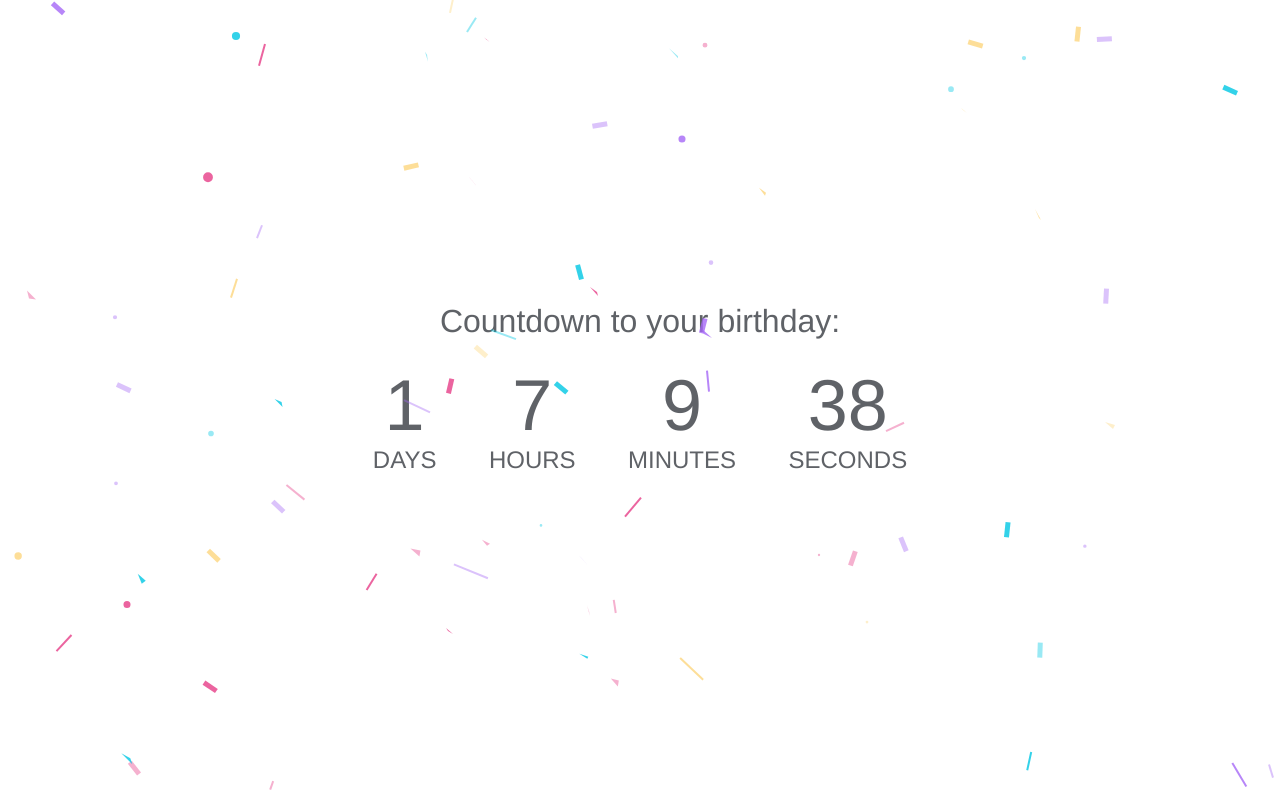
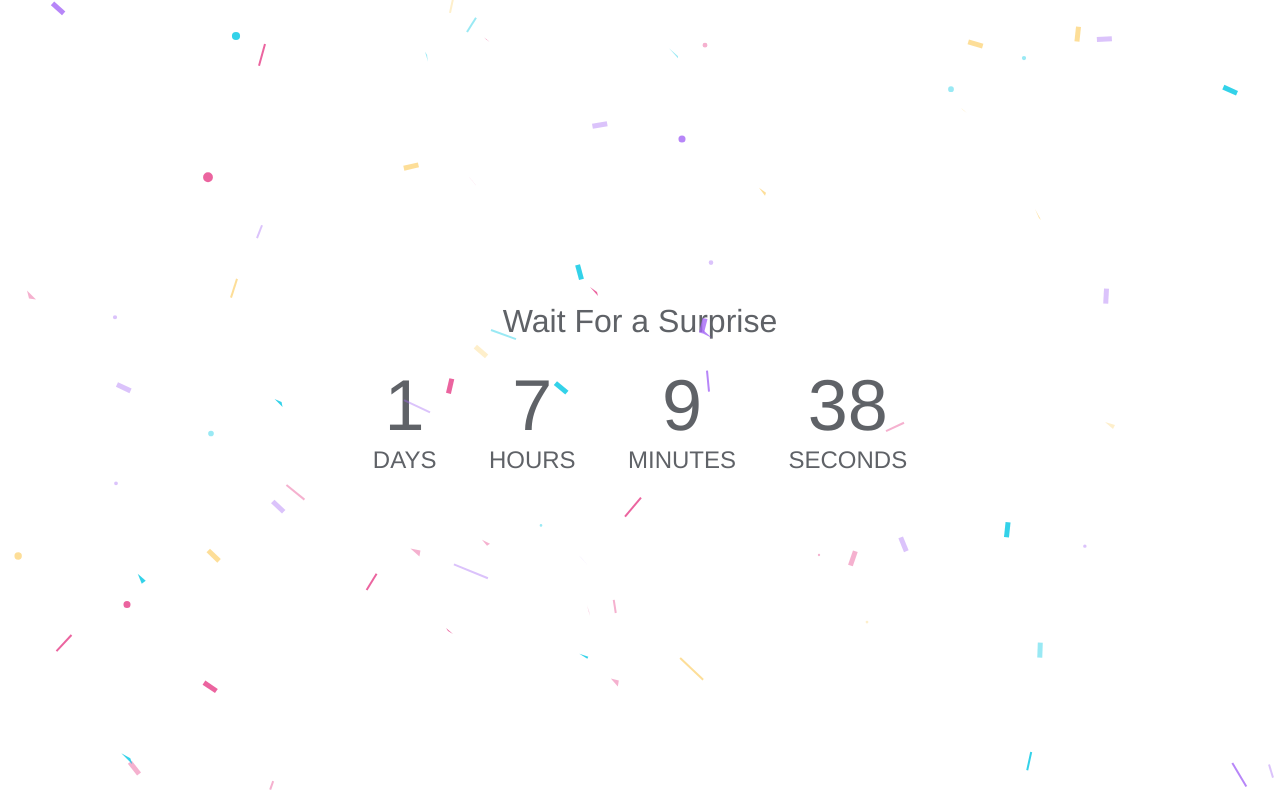
Before and after one commit to taneesha97/BD_Animation, a plain HTML site: page index.html in a window 1280 px wide. Drawn offline with Linux system fonts and the light colour scheme.

Commit message:
initial commit - 4

```diff
--- a/index.html
+++ b/index.html
@@ -15,7 +15,7 @@
   <canvas id=c></canvas>
   <canvas id="confetti"></canvas>
   <div class="container" id="count">
-    <h1 id="head">Countdown to your birthday:</h1>
+    <h1 id="head">Wait For a Surprise</h1>
     <ul>
       <li><span id="day"></span>days</li>
       <li><span id="hour"></span>hours</li>
```
